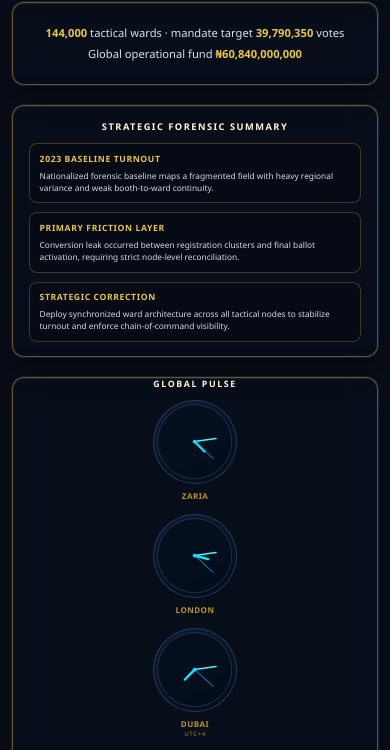
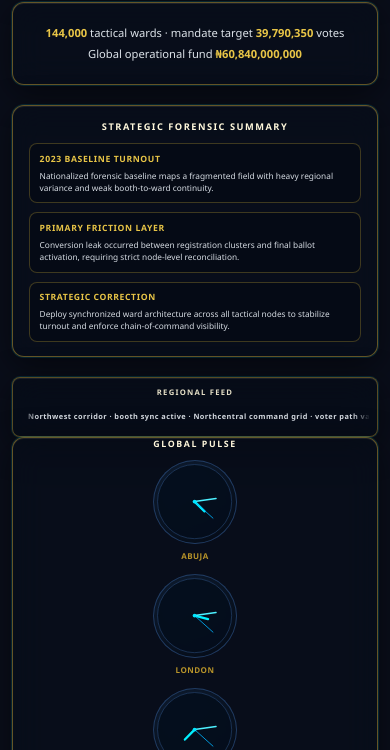
Before and after one commit to gcslcresearch-cloud/gcslc-gateway, a plain HTML site: page 14314/index.html in a window 390 px wide. Shown: the part 75-825 px from the top of the page. Drawn offline with Linux system fonts and the light colour scheme; a web font is replaced by a local one.

Commit message:
Update global pulse clocks to reflect Abuja instead of Zaria and add regional mobilization feed section to index.html. Implemented a new function to build and display regional notes in the ticker.

```diff
--- a/14314/index.html
+++ b/14314/index.html
@@ -36,12 +36,22 @@
       </div>
     </section>
 
+    <section class="rhgi-footer-774 prism-frame rhgi-prism-frame" role="region" aria-label="Regional mobilization feed">
+      <p class="rhgi-footer-774-label">Regional feed</p>
+      <div class="rhgi-footer-774-inner">
+        <div class="rhgi-footer-774-track" id="rhgi-regionalTrack">
+          <span class="rhgi-footer-774-text" id="rhgi-regionalLineA"></span>
+          <span class="rhgi-footer-774-text" id="rhgi-regionalLineB" aria-hidden="true"></span>
+        </div>
+      </div>
+    </section>
+
     <section class="prism-frame rhgi-prism-frame" aria-labelledby="rhgi-pulse-heading">
       <p id="rhgi-pulse-heading" class="rhgi-pulse-label">Global Pulse</p>
       <div class="rhgi-clocks" id="rhgi-clocksRow" role="group" aria-label="World clocks"></div>
     </section>
 
-    <footer class="rhgi-footer-774 prism-frame rhgi-prism-frame" role="region" aria-label="774 local government areas feed">
+    <footer class="rhgi-footer-774 prism-frame rhgi-prism-frame" role="region" aria-label="774 local government areas national feed">
       <p class="rhgi-footer-774-label">774 LGA national feed</p>
       <div class="rhgi-footer-774-inner">
         <div class="rhgi-footer-774-track" id="rhgi-footer774Track">
--- a/14314/script.js
+++ b/14314/script.js
@@ -1,5 +1,5 @@
 /**
- * RHGI-14314-MIGRATION-53 — Global Pulse clocks (Zaria · London · Dubai UTC+4 · New York)
+ * RHGI-14314-MIGRATION-53 — Global Pulse clocks (Abuja · London · Dubai UTC+4 · New York)
  * Data anchor: 144,000 wards · 39,790,350 votes · ₦60,840,000,000
  */
 
@@ -11,7 +11,7 @@
   var RHGI_GLOBAL_FUND_NGN = 60840000000;
 
   var zones = [
-    { city: "Zaria", tz: "Africa/Lagos" },
+    { city: "Abuja", tz: "Africa/Lagos" },
     { city: "London", tz: "Europe/London" },
     { city: "Dubai", tz: "Asia/Dubai" },
     { city: "New York", tz: "America/New_York" }
@@ -168,6 +168,26 @@
     }
   }
 
+  function buildRegionalTicker() {
+    var notes = [
+      "Northwest corridor · booth sync active",
+      "Northcentral command grid · voter path validated",
+      "Northeast relay clusters · turnout pressure rising",
+      "Southwest cells · conversion chain stabilized",
+      "Southsouth coastal lines · mobilization locked",
+      "Southeast nodes · compliance heartbeat online"
+    ];
+    var line = notes.join(" · ");
+    var a = document.getElementById("rhgi-regionalLineA");
+    var b = document.getElementById("rhgi-regionalLineB");
+    if (a) {
+      a.textContent = line;
+    }
+    if (b) {
+      b.textContent = line;
+    }
+  }
+
   var pulseTimer = null;
 
   function startPulseInterval() {
@@ -179,6 +199,7 @@
 
   function onReady() {
     lockDataAnchor();
+    buildRegionalTicker();
     buildTicker774();
     renderClockFaces();
     updateSovereignClocks();
```
